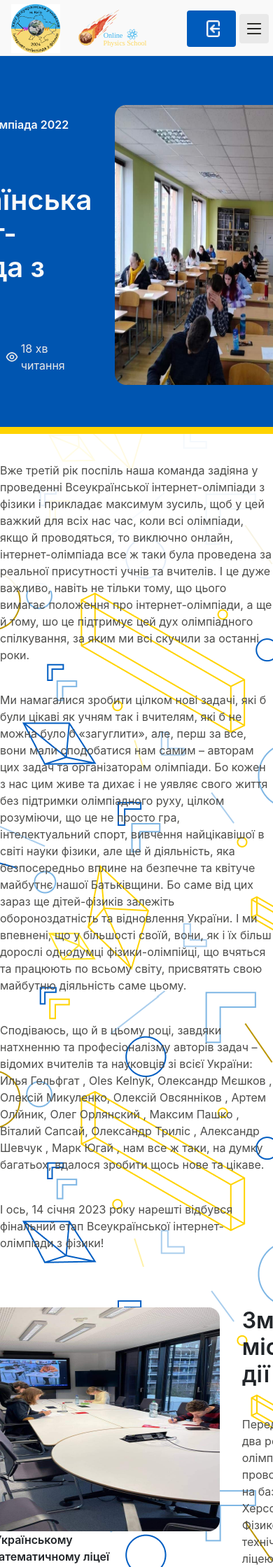
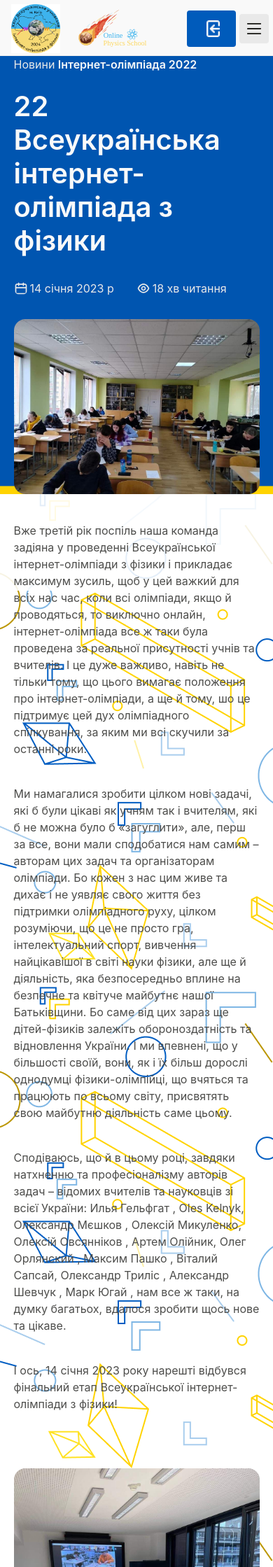
Before and after one commit to Eramcheg/UaInternetOlimp, a Django app: template shop/templates/uaolimpiad/news/new_1.html in a window 390 px wide; the page is wider, and only the part inside the window is pictured. Shown: the top 2239 px of that part at 70% size. Run offline with Django 3.2, Linux system fonts and the light colour scheme; the template is opened without the code that fills it, so the values that code supplies are empty; some libraries are stand-ins or nearby versions.

Commit message:
Update: mobile view fix news

```diff
--- a/shop/static/css/pages/newsPrototype.css
+++ b/shop/static/css/pages/newsPrototype.css
@@ -10,6 +10,39 @@
     flex-grow: 1;
     gap: 32px;
     min-height: 540px;
+}
+@media screen and (max-width: 768px) {
+    .hat-container{
+        flex-direction: column;
+    }
+    .hat-container .hat{
+        width: 90vw;
+        height: 250px;
+    }
+    .text-paragraph{
+        flex-direction: column;
+    }
+    .hat-container, .text, .text-paragraph, .text-vertical-paragraph{
+        padding: 0 5vw;
+    }
+    .text-paragraph img{
+        width: auto;
+        height: auto;
+        max-width: 100%;
+        max-height: 100%;
+        object-fit: contain;
+        border-radius: 10px;
+    }
+    .text-vertical-paragraph img{
+        width: auto;
+        height: auto;
+        max-width: 100%;
+        max-height: 100%;
+        object-fit: contain;
+        border-radius: 10px;
+        overflow: hidden;
+
+    }
 }
 .hat-container img{
     border-radius: 16px;
```
